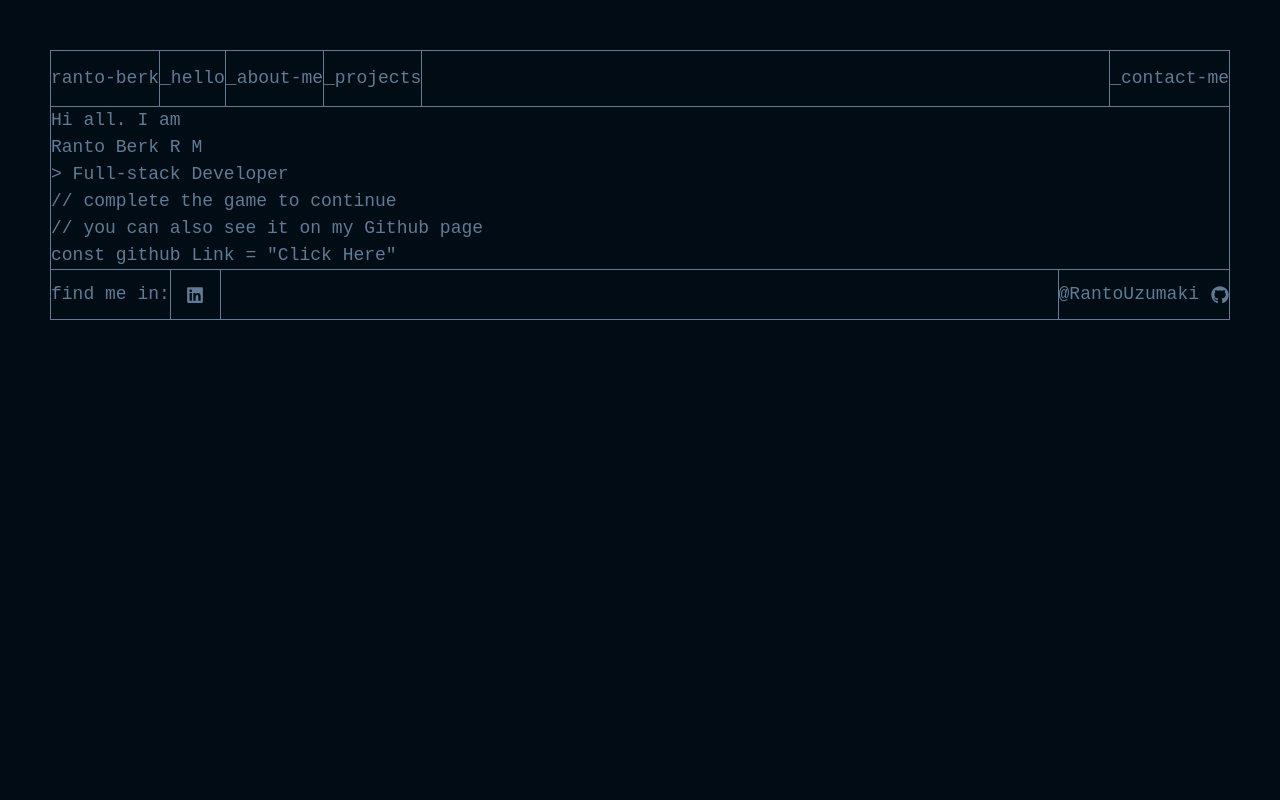
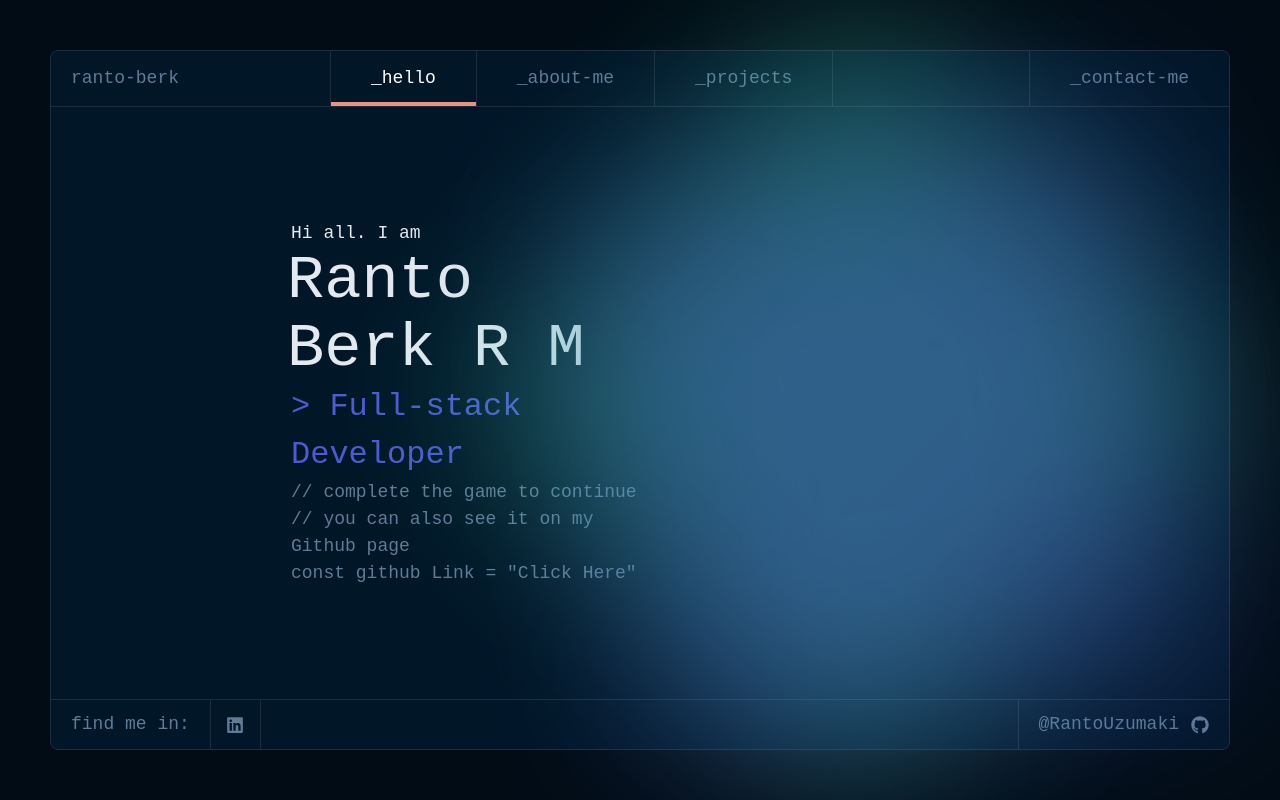
Before and after one commit to RantoUzumaki/portfolio, a React (Vite) app: page / in a window 1280 px wide. Built offline with nearby package versions, Linux system fonts and the light colour scheme; the HTML template or start-up script is replaced by a standard one.

Commit message:
tailwind v4 fixes done

```diff
--- a/src/App.jsx
+++ b/src/App.jsx
@@ -9,10 +9,10 @@ import FooterNav from "./components/FooterNav";
 
 function App() {
   return (
-    <div className="bg-darkBlue rounded-default border border-border relative w-container h-container font-body">
+    <div className="bg-darkBlue rounded-default border border-border relative w-[calc(100vw-100px)] h-[calc(100vh-100px)] font-body">
       <Router>
         <HeaderNav />
-        <div className="w-full h-content">
+        <div className="w-full h-[calc(100%-56px-50px)]">
           <Routes>
             <Route exact path="/" element={<Home />} />
             <Route path="/about-me" element={<AboutMe />} />
--- a/src/components/HeaderNav.jsx
+++ b/src/components/HeaderNav.jsx
@@ -1,4 +1,4 @@
-import { useLocation, useNavigate } from 'react-router-dom';
+import { useLocation, useNavigate } from "react-router-dom";
 
 const HeaderNav = () => {
   const location = useLocation();
@@ -8,45 +8,53 @@ const HeaderNav = () => {
     <div className="flex w-full border-b border-border h-14 justify-between">
       <div className="flex justify-start items-center">
         <button
-          className="w- px-5 border-r border-border flex justify-start items-center h-full text-gray"
-          onClick={() => navigate('/')}
+          className="cursor-pointer w-[280px] px-5 border-r border-border flex justify-start items-center h-full text-gray"
+          onClick={() => navigate("/")}
         >
           ranto-berk
         </button>
 
         <button
-          className={`flex justify-center items-center h-full px-10 border-r border-border text-gray relative hover:!text-white transition-all ease-in-out  before:transition-all before:duration-500 before:ease-in-out before:absolute before:bottom-0 before:left-0 before:h-1 before:bg-orange ${
-            location.pathname === '/' ? 'before:w-full text-white' : 'before:w-0'
+          className={`cursor-pointer flex justify-center items-center h-full px-10 border-r border-border text-gray relative hover:!text-white transition-all ease-in-out  before:transition-all before:duration-500 before:ease-in-out before:absolute before:bottom-0 before:left-0 before:h-1 before:bg-orange ${
+            location.pathname === "/"
+              ? "before:w-full text-white"
+              : "before:w-0"
           }`}
-          onClick={() => navigate('/')}
+          onClick={() => navigate("/")}
         >
           _hello
         </button>
 
         <button
-          className={`flex justify-center items-center h-full px-10 border-r border-border text-gray relative hover:!text-white transition-all ease-in-out  before:transition-all before:duration-500 before:ease-in-out before:absolute before:bottom-0 before:left-0 before:h-1 before:bg-orange ${
-            location.pathname === '/about-me' ? 'before:w-full text-white' : 'before:w-0'
+          className={`cursor-pointer flex justify-center items-center h-full px-10 border-r border-border text-gray relative hover:!text-white transition-all ease-in-out  before:transition-all before:duration-500 before:ease-in-out before:absolute before:bottom-0 before:left-0 before:h-1 before:bg-orange ${
+            location.pathname === "/about-me"
+              ? "before:w-full text-white"
+              : "before:w-0"
           }`}
-          onClick={() => navigate('/about-me')}
+          onClick={() => navigate("/about-me")}
         >
           _about-me
         </button>
 
         <button
-          className={`flex justify-center items-center h-full px-10 border-r border-border text-gray relative hover:!text-white transition-all ease-in-out  before:transition-all before:duration-500 before:ease-in-out before:absolute before:bottom-0 before:left-0 before:h-1 before:bg-orange ${
-            location.pathname === '/projects' ? 'before:w-full text-white' : 'before:w-0'
+          className={`cursor-pointer flex justify-center items-center h-full px-10 border-r border-border text-gray relative hover:!text-white transition-all ease-in-out  before:transition-all before:duration-500 before:ease-in-out before:absolute before:bottom-0 before:left-0 before:h-1 before:bg-orange ${
+            location.pathname === "/projects"
+              ? "before:w-full text-white"
+              : "before:w-0"
           }`}
-          onClick={() => navigate('/projects')}
+          onClick={() => navigate("/projects")}
         >
           _projects
         </button>
       </div>
 
       <button
-        className={`flex justify-center items-center h-full px-10 border-l border-border text-gray relative hover:!text-white transition-all ease-in-out  before:transition-all before:duration-500 before:ease-in-out before:absolute before:bottom-0 before:left-0 before:h-1 before:bg-orange ${
-          location.pathname === '/contact-me' ? 'before:w-full text-white' : 'before:w-0'
+        className={`cursor-pointer flex justify-center items-center h-full px-10 border-l border-border text-gray relative hover:!text-white transition-all ease-in-out  before:transition-all before:duration-500 before:ease-in-out before:absolute before:bottom-0 before:left-0 before:h-1 before:bg-orange ${
+          location.pathname === "/contact-me"
+            ? "before:w-full text-white"
+            : "before:w-0"
         }`}
-        onClick={() => navigate('/contact-me')}
+        onClick={() => navigate("/contact-me")}
       >
         _contact-me
       </button>
--- a/src/index.css
+++ b/src/index.css
@@ -1,45 +1,43 @@
 @import "tailwindcss";
-
-/* @import url("https://fonts.googleapis.com/css2?family=Fira+Code:wght@300;400;500;600;700&display=swap"); */
 
 @theme {
   /* COLORS */
-  --color-black: "#010c15";
-  --color-darkBlue: "#011627";
-  --color-gray: "#607b96";
-  --color-white: "#ffffff";
-  --color-violet: "#4d5bce";
-  --color-border: "#1e2d3d";
-  --color-darkWhite: "#e5e9f0";
-  --color-orange: "#e99287";
-  --color-green: "#43d9ad";
-  --color-cardBg: "#011221";
-  --color-btnBg: "#1c2b3a";
+  --color-black: #010c15;
+  --color-darkBlue: #011627;
+  --color-gray: #607b96;
+  --color-white: #ffffff;
+  --color-violet: #4d5bce;
+  --color-border: #1e2d3d;
+  --color-darkWhite: #e5e9f0;
+  --color-orange: #e99287;
+  --color-green: #43d9ad;
+  --color-cardBg: #011221;
+  --color-btnBg: #1c2b3a;
 
   /* BORDER RADIUS */
-  --radius-default: "8px";
+  --radius-default: 8px;
 
   /* FONT SIZE */
-  --text-headLine: "62px";
-  --text-subHeadLine: "32px";
-  --text-normal: "18px";
-  --text-label: "16px";
-  --text-snippet: "14px";
+  --text-headLine: 62px;
+  --text-subHeadLine: 32px;
+  --text-normal: 18px;
+  --text-label: 16px;
+  --text-snippet: 14px;
 
   /* LINE HEIGHT */
-  --leading-headLine: "68px";
-  --leading-subHeadLine: "32px";
-  --leading-normal: "18px";
-  --leading-label: "16px";
-  --leading-snippet: "14px";
+  --leading-headLine: 68px;
+  --leading-subHeadLine: 32px;
+  --leading-normal: 18px;
+  --leading-label: 16px;
+  --leading-snippet: 14px;
 
   /* WIDTH */
-  --width-container: "calc(100vw - 100px)";
-  --width-content: "100%";
+  --width-container: ;
+  --width-content: 100%;
 
   /* WIDTH */
-  --height-container: "calc(100vh - 100px)";
-  --width-content: "calc(100% - 56px - 50px)";
+  --height-container: ;
+  --width-content: ;
 }
 
 @layer base {
@@ -76,8 +74,6 @@
 *,
 *::before,
 *::after {
-  padding: 0;
-  margin: 0;
   box-sizing: border-box;
 }
 
--- a/src/pages/Home.jsx
+++ b/src/pages/Home.jsx
@@ -1,29 +1,38 @@
 const Home = () => {
   return (
     <div className="flex w-full h-full justify-between items-center px-60">
-      <div className="flex w-1/2 h-full justify-between items-center">
+      <div className="flex w-1/2 h-full justify-end items-center">
         <div className="flex flex-col h-max">
-          <span className="text-normal text-darkWhite w-full text-start">Hi all. I am</span>
-          <span className="text-headLine -ml-1   text-darkWhite h-fit leading-headLine">Ranto Berk R M</span>
+          <span className="text-normal text-darkWhite w-full text-start">
+            Hi all. I am
+          </span>
+          <span className="text-headLine -ml-1   text-darkWhite h-fit leading-headLine">
+            Ranto Berk R M
+          </span>
           <span className="text-subHeadLine text-violet flex gap-x-2 justify-start items-center">
-            {'> Full-stack Developer'}
+            {"> Full-stack Developer"}
           </span>
 
-          <span>{'// complete the game to continue'}</span>
-          <span>{'// you can also see it on my Github page'}</span>
+          <span>{"// complete the game to continue"}</span>
+          <span>{"// you can also see it on my Github page"}</span>
           <div>
             <span>const github Link</span>
-            <span>{' = '}</span>
+            <span>{" = "}</span>
             <button
               className="w-max h-max"
-              onClick={() => window.open('https://github.com/RantoUzumaki/portfolio', '_blank')}
+              onClick={() =>
+                window.open(
+                  "https://github.com/RantoUzumaki/portfolio",
+                  "_blank"
+                )
+              }
             >
               {'"Click Here"'}
             </button>
           </div>
         </div>
       </div>
-      <div>
+      <div className="w-1/2">
         <div className="w-[550px] h-[550px] bg-green absolute left-[45%] top-[10%] rotate-45 z-[2] opacity-40 blur-[87px] " />
         <div className="w-[550px] h-[550px] bg-violet absolute right-[5%] bottom-[5%] rotate-[80deg] z-[2] opacity-40 blur-[87px]" />
       </div>
```
